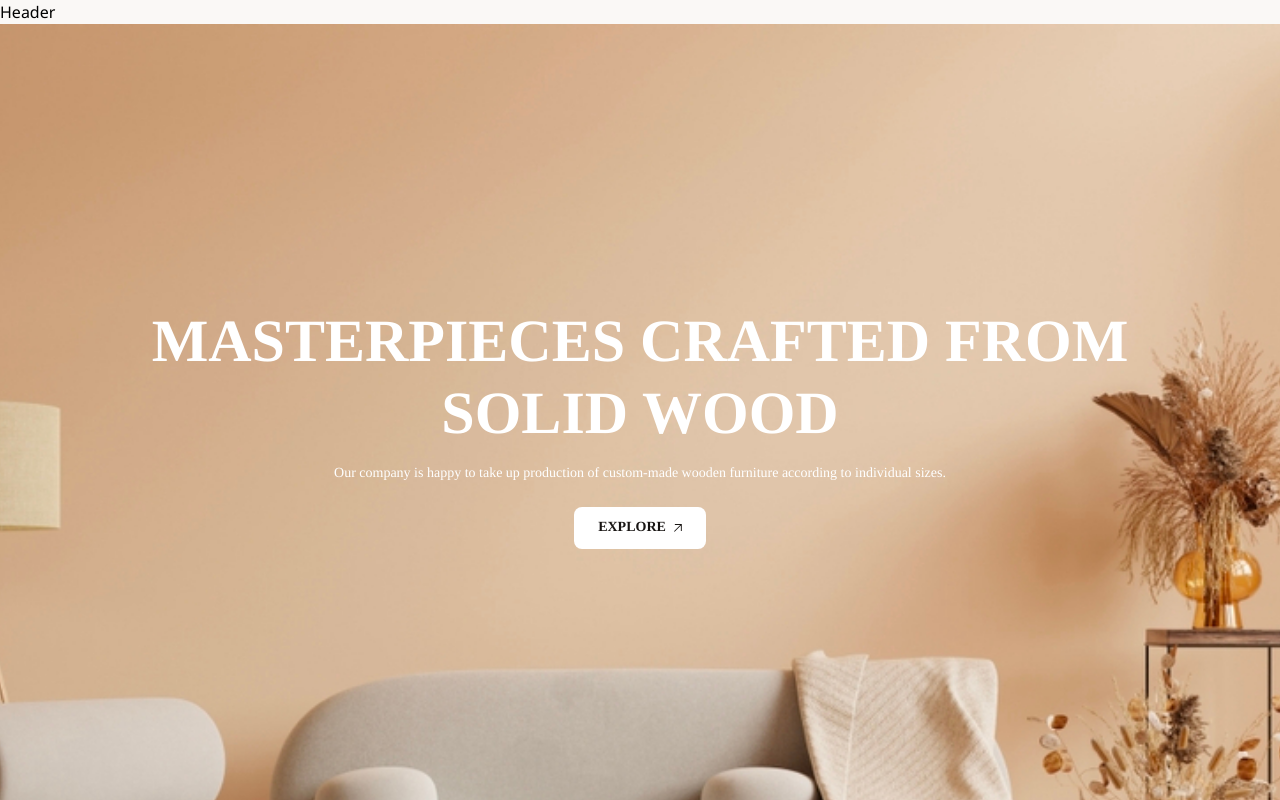
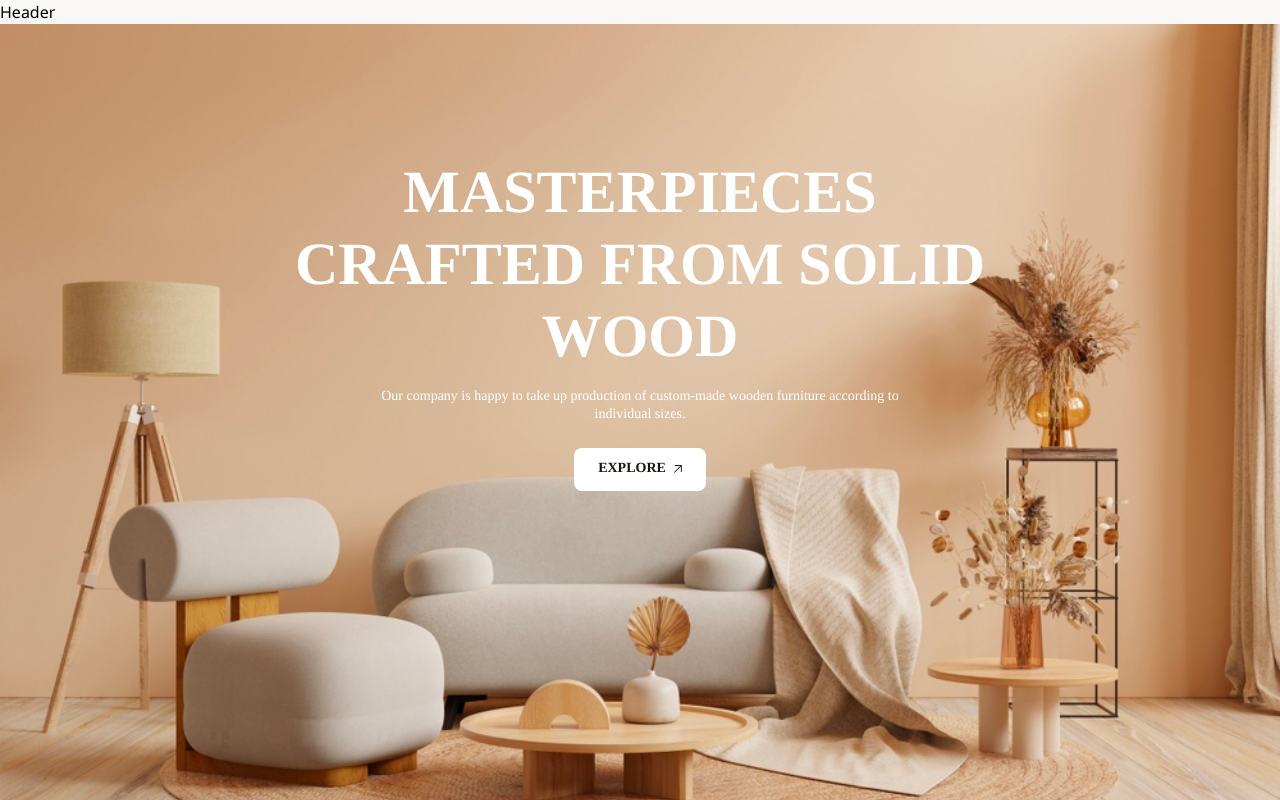
Before and after one commit to Edanriell/Decor, a Nuxt app in the folder Client/: page / in a window 1280 px wide. Shown: the top 800 px of the page. Built offline with nearby package versions, Linux system fonts and the light colour scheme.

Commit message:
feature(hero-section): desktop

```diff
--- a/Client/app/pages/index.vue
+++ b/Client/app/pages/index.vue
@@ -6,7 +6,9 @@
 
 <template>
 	<section class="relative">
-		<div class="pt-29 pl-5 pr-5 pb-111 md:pt-70.25 md:pr-12 md:pl-12 md:pb-162.75">
+		<div
+			class="pt-29 pl-5 pr-5 pb-111 md:pt-70.25 md:pr-12 md:pl-12 md:pb-162.75 lg:pt-33 lg:pl-67.75 lg:pr-67.75 lg:pb-89"
+		>
 			<h1
 				class="relative z-[2] font-[Urbanist] font-semibold text-[3rem] leading-[1.2] text-center text-(--colors-primary-white) uppercase text-pretty md:font-bold md:text-[3.75rem]"
 			>
```
Also changed, not shown: 1 other file (tests, documents, lock files or other folders).
